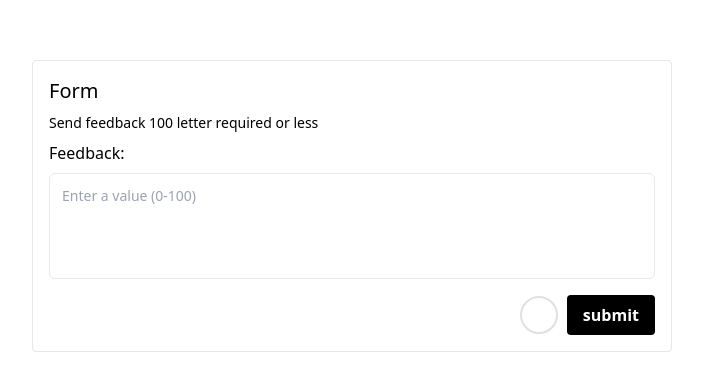
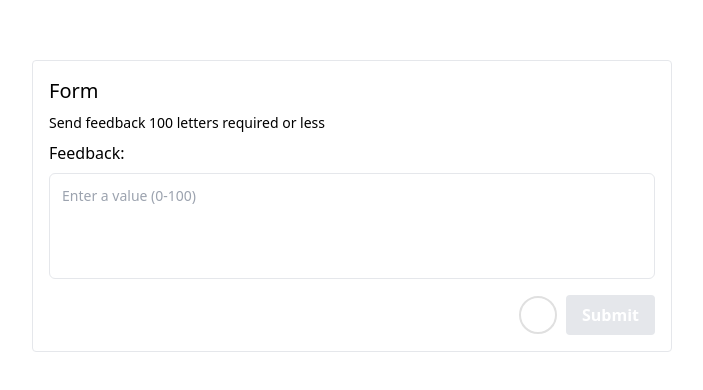
Before and after one commit to NaifIT11/form-with-progress, a Next.js app: page / in a window 1280 px wide. Shown: the part 194-584 px from the top of the page, without its empty margins (288-991 px from the left). Built offline with nearby package versions, Linux system fonts and the light colour scheme.

Commit message:
fix disabled state

```diff
--- a/src/app/components/Form.tsx
+++ b/src/app/components/Form.tsx
@@ -6,20 +6,22 @@ import ProgressLimiter from "./ProgressLimiter";
 export default function Form() {
   const [feedbackValue, setFeedbackValue] = useState<string>("");
   const [progressValue, setProgressValue] = useState<number>(0);
+
   const handleFeedbackChange = (e: React.FormEvent<HTMLTextAreaElement>) => {
-    const feedbackValue = e.currentTarget.value;
-    setFeedbackValue(feedbackValue)
-    setProgressValue(feedbackValue.length);
+    const newFeedbackValue = e.currentTarget.value;
+    setFeedbackValue(newFeedbackValue);
+    setProgressValue(newFeedbackValue.length);
   };
+
   return (
     <div className="border p-4 rounded w-full">
       <div className="space-y-2">
         <h1 className="text-xl">Form</h1>
-        <p className="text-sm">Send feedback 100 letter required or less</p>
+        <p className="text-sm">Send feedback 100 letters required or less</p>
       </div>
       <form className="mt-2 flex flex-col gap-4 w-full">
         <div className="flex flex-col gap-2">
-         <label htmlFor="feedback">Feedback:</label>
+          <label htmlFor="feedback">Feedback:</label>
           <textarea
             value={feedbackValue}
             onChange={handleFeedbackChange}
@@ -28,13 +30,18 @@ export default function Form() {
             rows={4}
             cols={30}
             id="feedback"
-            disabled={feedbackValue.length > 100}
-            className="w-full disabled:outline-red-300 disabled:cursor-not-allowed resize-none outline-none ring-black rounded-md border ring-0 focus-visible:ring-2 focus-visible:ring-ring p-3 text-sm"
+            className="w-full border resize-none ring-0 outline-none ring-black rounded-md p-3 text-sm"
           />
         </div>
         <div className="flex gap-2 self-end">
-            <ProgressLimiter value={progressValue} />
-            <button disabled={feedbackValue.length > 100} type="submit" className="px-4 py-2 disabled:bg-gray-200 disabled:cursor-not-allowed  disabled:cursor-not-allowed rounded bg-black text-white font-bold">submit</button>
+          <ProgressLimiter value={progressValue} />
+          <button
+            disabled={feedbackValue.length === 0 || feedbackValue.length > 100}
+            type="submit"
+            className="px-4 py-2 rounded bg-black text-white font-bold disabled:bg-gray-200 disabled:cursor-not-allowed"
+          >
+            Submit
+          </button>
         </div>
       </form>
     </div>
```
